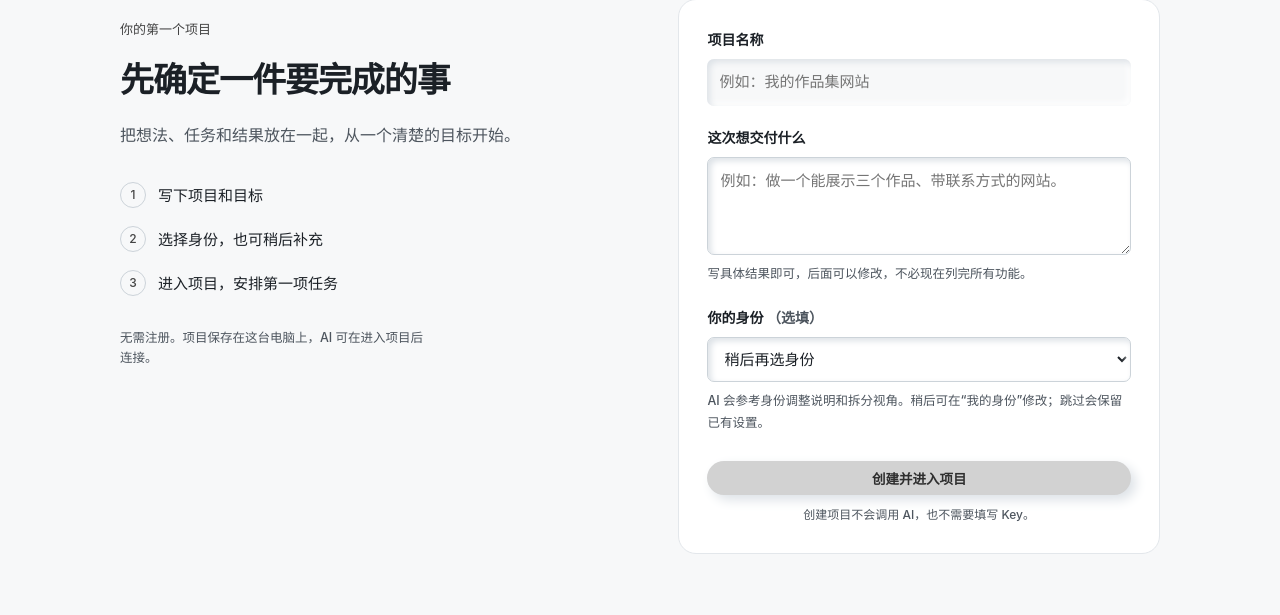
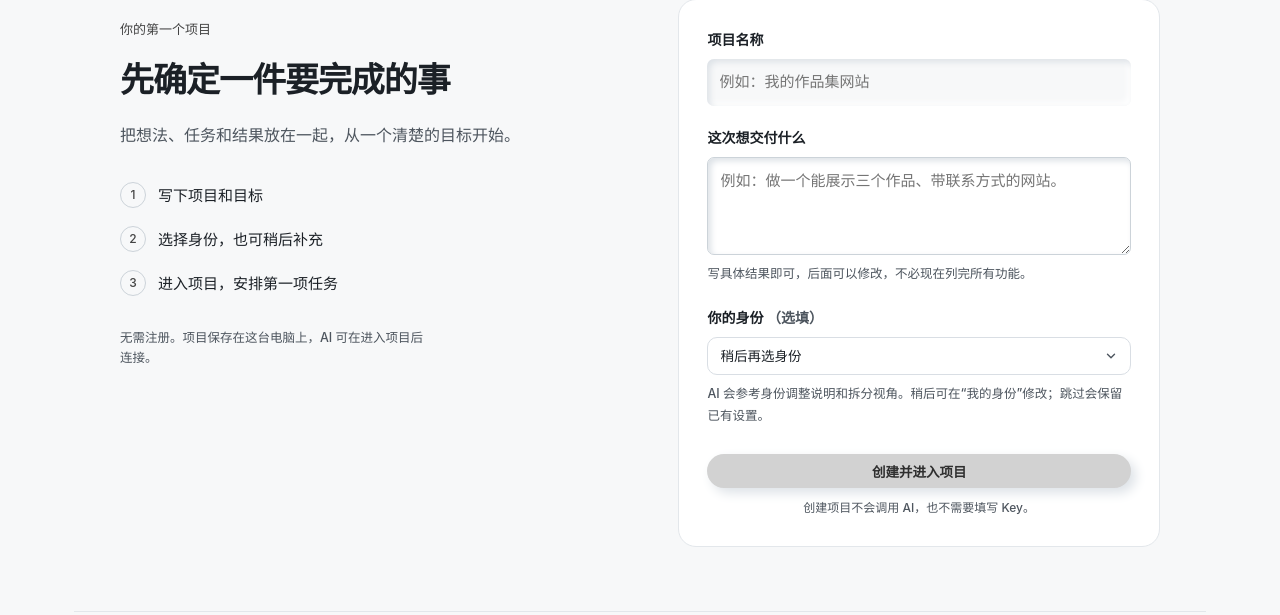
Before and after one commit to cangfeng-99/workroom, a Django app: page / in a window 1280 px wide. Shown: the part 135-750 px from the top of the page. Run offline with Django 5.2, Linux system fonts and the light colour scheme; data that the repository does not hold is empty.

Commit message:
fix(ui): 身份下拉改用主题内控件
原生 <select> 的展开列表由浏览器绘制，蓝色高亮和系统边框改不动。
新增通用增强器：扫描 select[data-pretty]，包成 .pretty-select，
原生 select 视觉隐藏但仍负责表单取值。

增强器必须放在 IIFE 开头：原位置在 if (!tree) return 之后，
profile 页没有 .tree-scroll 会提前 return，控件根本不生成。

```diff
--- a/workroom/static/workroom/app.js
+++ b/workroom/static/workroom/app.js
@@ -1,6 +1,89 @@
 (function () {
   'use strict';
 
+  // 原生 <select> 的展开列表由浏览器绘制，CSS 碰不到（蓝色高亮、系统边框）。
+  // 这里包成和主题一致的下拉；select 本身只负责表单取值，视觉上隐藏。
+  document.querySelectorAll('select[data-pretty]').forEach(function (select) {
+    var wrap = document.createElement('div');
+    wrap.className = 'pretty-select';
+    select.parentNode.insertBefore(wrap, select);
+    wrap.appendChild(select);
+    select.classList.add('pretty-native');
+    select.setAttribute('tabindex', '-1');
+
+    var trigger = document.createElement('button');
+    trigger.type = 'button';
+    trigger.className = 'pretty-trigger';
+    trigger.setAttribute('aria-haspopup', 'listbox');
+    trigger.setAttribute('aria-expanded', 'false');
+
+    var label = document.createElement('span');
+    label.className = 'pretty-label';
+    trigger.appendChild(label);
+
+    var caret = document.createElementNS('http://www.w3.org/2000/svg', 'svg');
+    caret.setAttribute('class', 'icon pretty-caret');
+    caret.setAttribute('viewBox', '0 0 16 16');
+    caret.setAttribute('aria-hidden', 'true');
+    var path = document.createElementNS('http://www.w3.org/2000/svg', 'path');
+    path.setAttribute('d', 'M4 6l4 4 4-4');
+    path.setAttribute('fill', 'none');
+    path.setAttribute('stroke', 'currentColor');
+    path.setAttribute('stroke-width', '1.6');
+    path.setAttribute('stroke-linecap', 'round');
+    path.setAttribute('stroke-linejoin', 'round');
+    caret.appendChild(path);
+    trigger.appendChild(caret);
+
+    var menu = document.createElement('ul');
+    menu.className = 'pretty-menu';
+    menu.setAttribute('role', 'listbox');
+    menu.hidden = true;
+
+    function sync() {
+      var current = select.options[select.selectedIndex];
+      label.textContent = current ? current.textContent : '';
+      Array.prototype.forEach.call(menu.children, function (item) {
+        item.classList.toggle(
+          'is-on',
+          item.getAttribute('data-value') === select.value
+        );
+      });
+    }
+
+    Array.prototype.forEach.call(select.options, function (option) {
+      var item = document.createElement('li');
+      item.setAttribute('role', 'option');
+      item.setAttribute('data-value', option.value);
+      item.textContent = option.textContent;
+      item.addEventListener('click', function () {
+        select.value = option.value;
+        sync();
+        menu.hidden = true;
+        trigger.setAttribute('aria-expanded', 'false');
+        trigger.focus();
+        select.dispatchEvent(new Event('change', { bubbles: true }));
+      });
+      menu.appendChild(item);
+    });
+
+    wrap.appendChild(trigger);
+    wrap.appendChild(menu);
+    sync();
+
+    trigger.addEventListener('click', function (event) {
+      event.stopPropagation();
+      menu.hidden = !menu.hidden;
+      trigger.setAttribute('aria-expanded', menu.hidden ? 'false' : 'true');
+    });
+    document.addEventListener('click', function () {
+      if (menu.hidden) {
+        return;
+      }
+      menu.hidden = true;
+      trigger.setAttribute('aria-expanded', 'false');
+    });
+  });
   var reduceMotion = window.matchMedia('(prefers-reduced-motion: reduce)').matches;
   var sharedProject = document.querySelector('[data-snapshot-url]');
   if (sharedProject) {
@@ -974,4 +1057,5 @@ document.querySelectorAll('[data-copy-target]').forEach((button) => {
       button.textContent = '已选中，请复制';
     }
   });
+
 });
--- a/workroom/static/workroom/theme-neumorph.css
+++ b/workroom/static/workroom/theme-neumorph.css
@@ -1313,3 +1313,76 @@ body.present-mode .work-single {
     padding: 22px 20px 36px;
   }
 }
+
+/* ===== 表单下拉：替换原生 select 的浏览器外观 ===== */
+.pretty-select { position: relative; }
+
+/* 只做表单取值，视觉隐藏（保留在 DOM 里，提交不受影响） */
+.pretty-select .pretty-native {
+  position: absolute;
+  width: 1px;
+  height: 1px;
+  margin: -1px;
+  padding: 0;
+  border: 0;
+  overflow: hidden;
+  clip: rect(0 0 0 0);
+  white-space: nowrap;
+}
+
+.pretty-select .pretty-trigger {
+  display: flex;
+  width: 100%;
+  align-items: center;
+  justify-content: space-between;
+  gap: 8px;
+  min-height: 38px;
+  padding: 0 12px;
+  border: 1px solid #d9dee4;
+  border-radius: 10px;
+  background: #fff;
+  color: #1b2026;
+  font: inherit;
+  font-size: 13.5px;
+  text-align: left;
+  cursor: pointer;
+}
+
+.pretty-select .pretty-trigger:hover { border-color: #b9c2cc; }
+.pretty-select .pretty-trigger[aria-expanded="true"] { border-color: #1b2026; }
+.pretty-select .pretty-trigger .pretty-label {
+  overflow: hidden;
+  text-overflow: ellipsis;
+  white-space: nowrap;
+}
+.pretty-select .pretty-caret { flex: none; color: #4d555e; }
+
+.pretty-select .pretty-menu {
+  position: absolute;
+  left: 0;
+  right: 0;
+  top: calc(100% + 6px);
+  z-index: 40;
+  max-height: 268px;
+  margin: 0;
+  padding: 6px;
+  overflow: auto;
+  list-style: none;
+  border: 1px solid #e3e7eb;
+  border-radius: 10px;
+  background: #fff;
+  box-shadow: 0 14px 34px rgba(20, 30, 40, .12);
+}
+
+.pretty-select .pretty-menu[hidden] { display: none; }
+
+.pretty-select .pretty-menu li {
+  padding: 8px 10px;
+  border-radius: 7px;
+  font-size: 13.5px;
+  color: #1b2026;
+  cursor: pointer;
+}
+
+.pretty-select .pretty-menu li:hover { background: #f1f4f7; }
+.pretty-select .pretty-menu li.is-on { background: #1b2026; color: #fff; }
--- a/workroom/templates/base.html
+++ b/workroom/templates/base.html
@@ -5,8 +5,8 @@
   <meta name="viewport" content="width=device-width, initial-scale=1">
   <title>{% block title %}WorkRoom{% endblock %}</title>
   <link rel="icon" href="{% static 'workroom/favicon.svg' %}" type="image/svg+xml">
-  <link rel="stylesheet" href="{% static 'workroom/app.css' %}?v=20261029J">
-  <link rel="stylesheet" href="{% static 'workroom/theme-neumorph.css' %}?v=20261029J">
+  <link rel="stylesheet" href="{% static 'workroom/app.css' %}?v=20261030B">
+  <link rel="stylesheet" href="{% static 'workroom/theme-neumorph.css' %}?v=20261030B">
   {% block extra_head %}{% endblock %}
 </head>
 <body class="{% block body_class %}{% endblock %}">
@@ -43,7 +43,7 @@
       });
     })();
   </script>
-  <script src="{% static 'workroom/app.js' %}?v=20261029s140" defer></script>
+  <script src="{% static 'workroom/app.js' %}?v=20261030B" defer></script>
   {% block extra_scripts %}{% endblock %}
 </body>
 </html>
--- a/workroom/templates/projects/_onboarding.html
+++ b/workroom/templates/projects/_onboarding.html
@@ -22,7 +22,7 @@
     <p class="hint" id="onboarding-goal-help">写具体结果即可，后面可以修改，不必现在列完所有功能。</p>
 
     <label for="onboarding-role">你的身份 <span class="muted">（选填）</span></label>
-    <select id="onboarding-role" name="onboarding_role" aria-describedby="onboarding-role-help">
+    <select id="onboarding-role" name="onboarding_role" data-pretty aria-describedby="onboarding-role-help">
       <option value=""{% if not entered_role %} selected{% endif %}>稍后再选身份</option>
       {% for value, label in onboarding_roles %}<option value="{{ value }}"{% if entered_role == value %} selected{% endif %}>{{ label }}</option>{% endfor %}
     </select>
--- a/workroom/templates/projects/profile.html
+++ b/workroom/templates/projects/profile.html
@@ -18,7 +18,7 @@
     <form method="post" class="settings-card workflow-form">
       {% csrf_token %}
       <label>主身份
-        <select name="role">
+        <select name="role" data-pretty>
           {% for value, label in roles %}
             <option value="{{ value }}"{% if profile.role == value %} selected{% endif %}>{{ label }}</option>
           {% endfor %}
```
